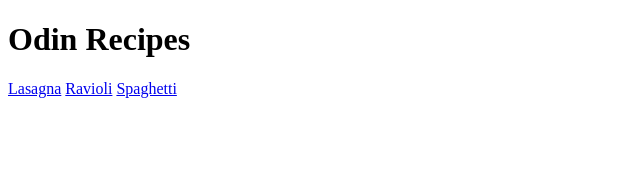
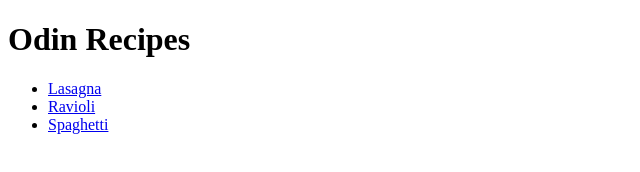
Before and after one commit to mtthew-teng/odin-recipes, a plain HTML site: page index.html in a window 1280 px wide. Shown: the whole page, without its empty margins (0-640 px from the left). Drawn offline with Linux system fonts and the light colour scheme.

Commit message:
put recipe links on different lines

```diff
--- a/index.html
+++ b/index.html
@@ -7,8 +7,10 @@
 </head>
 <body>
     <h1>Odin Recipes</h1>
-    <a href="recipes/lasagna.html">Lasagna</a>
-    <a href="recipes/ravioli.html">Ravioli</a>
-    <a href="recipes/spaghetti.html">Spaghetti</a>
+    <ul>
+        <li><a href="recipes/lasagna.html">Lasagna</a></li>
+        <li><a href="recipes/ravioli.html">Ravioli</a></li>
+        <li><a href="recipes/spaghetti.html">Spaghetti</a></li>
+    </ul>
 </body>
 </html>
```
